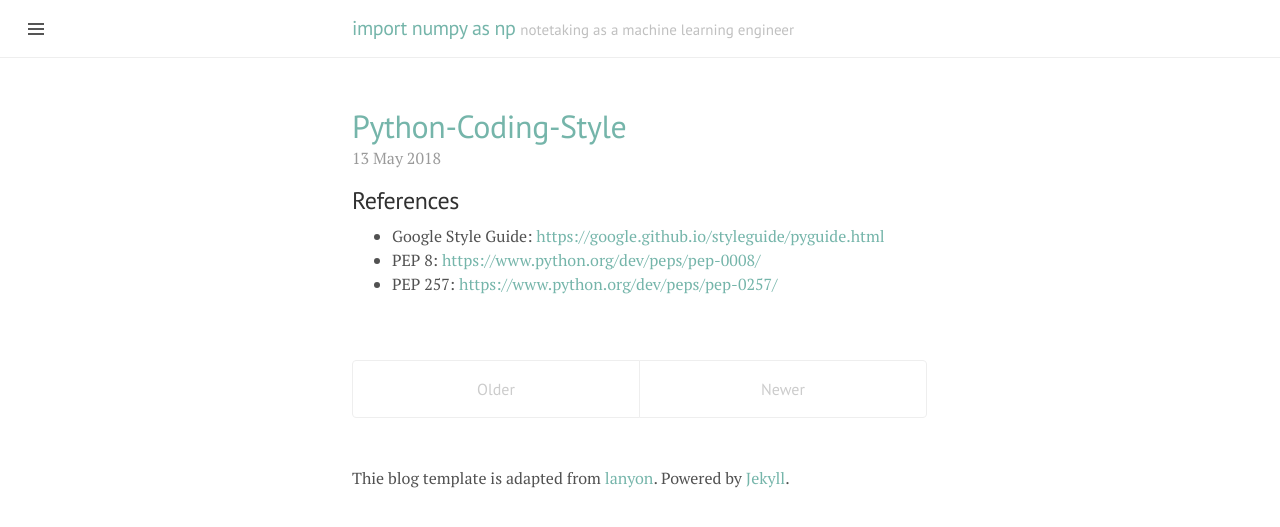
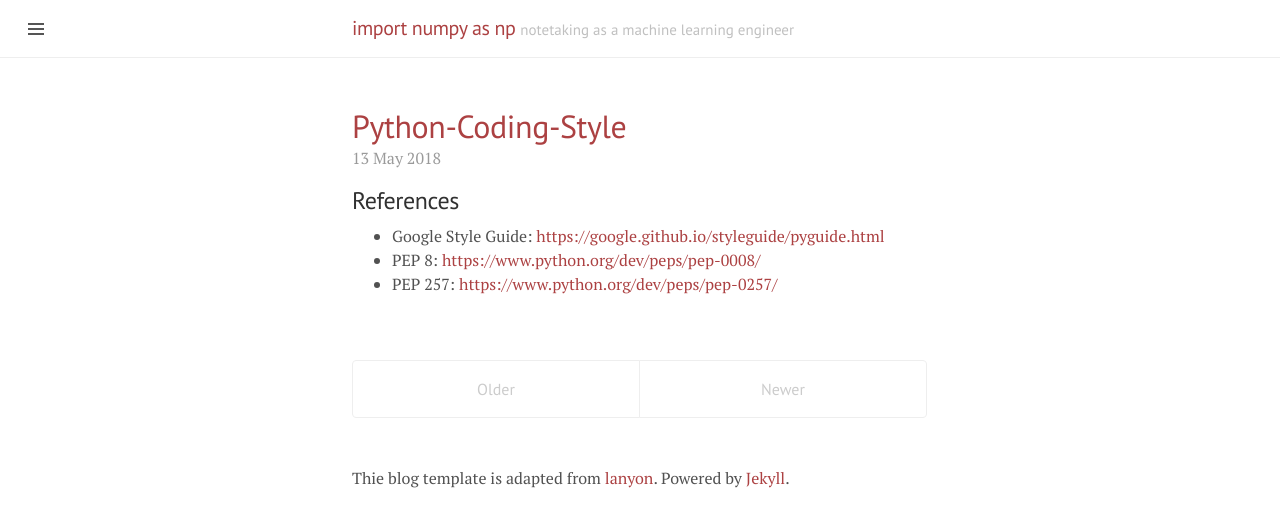
Before and after one commit to kertansul/kertansul.github.io, a Jekyll site: the page built from index.html, in a window 1280 px wide. Shown: the top 527 px of the page. Built offline with Jekyll 4.4.1, drawn with Linux system fonts in a browser that asks for light colours; the list of posts is cut into pages by our own code.

Commit message:
change theme

```diff
--- a/_layouts/default.html
+++ b/_layouts/default.html
@@ -3,7 +3,7 @@
 
   {% include head.html %}
 
-  <body class="theme-base-0c">
+  <body class="theme-base-08">
 
     {% include sidebar.html %}
 
```
